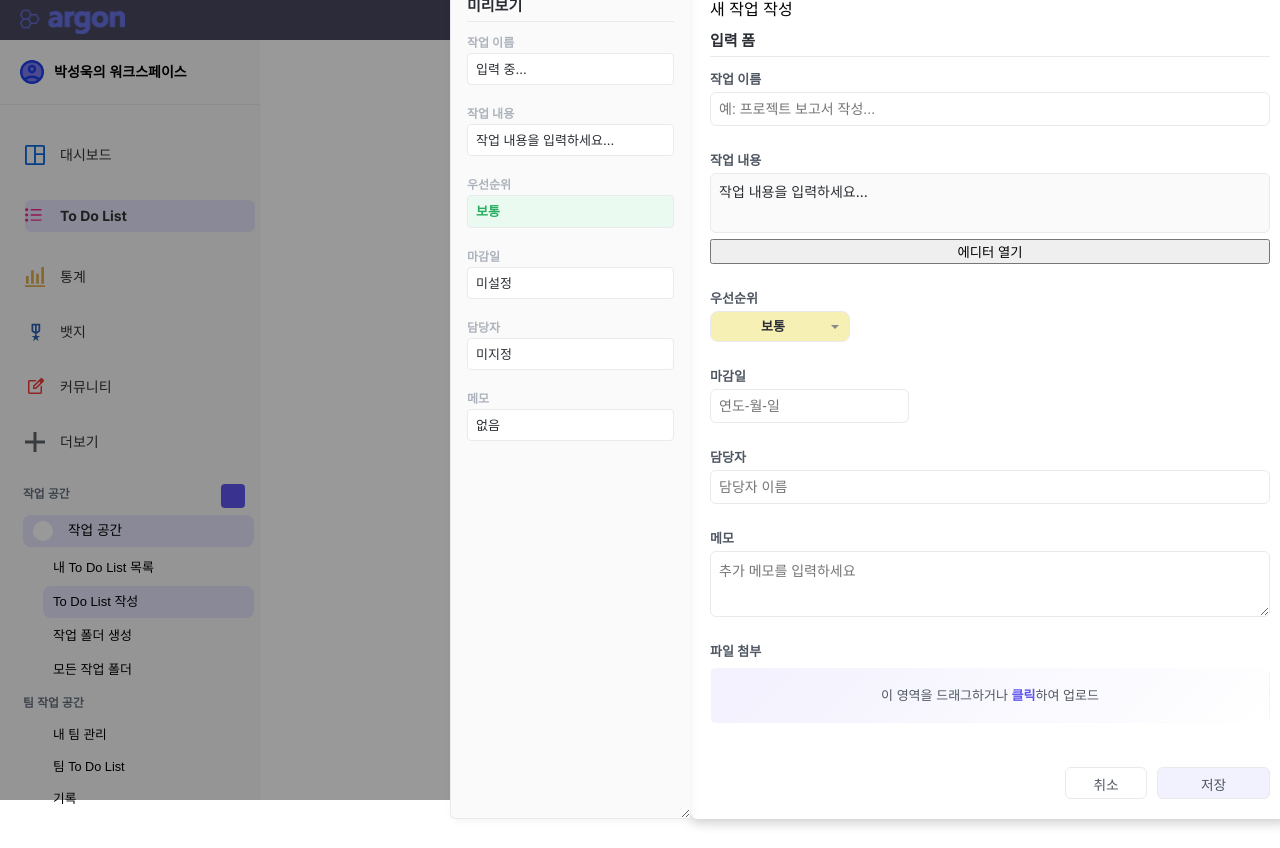
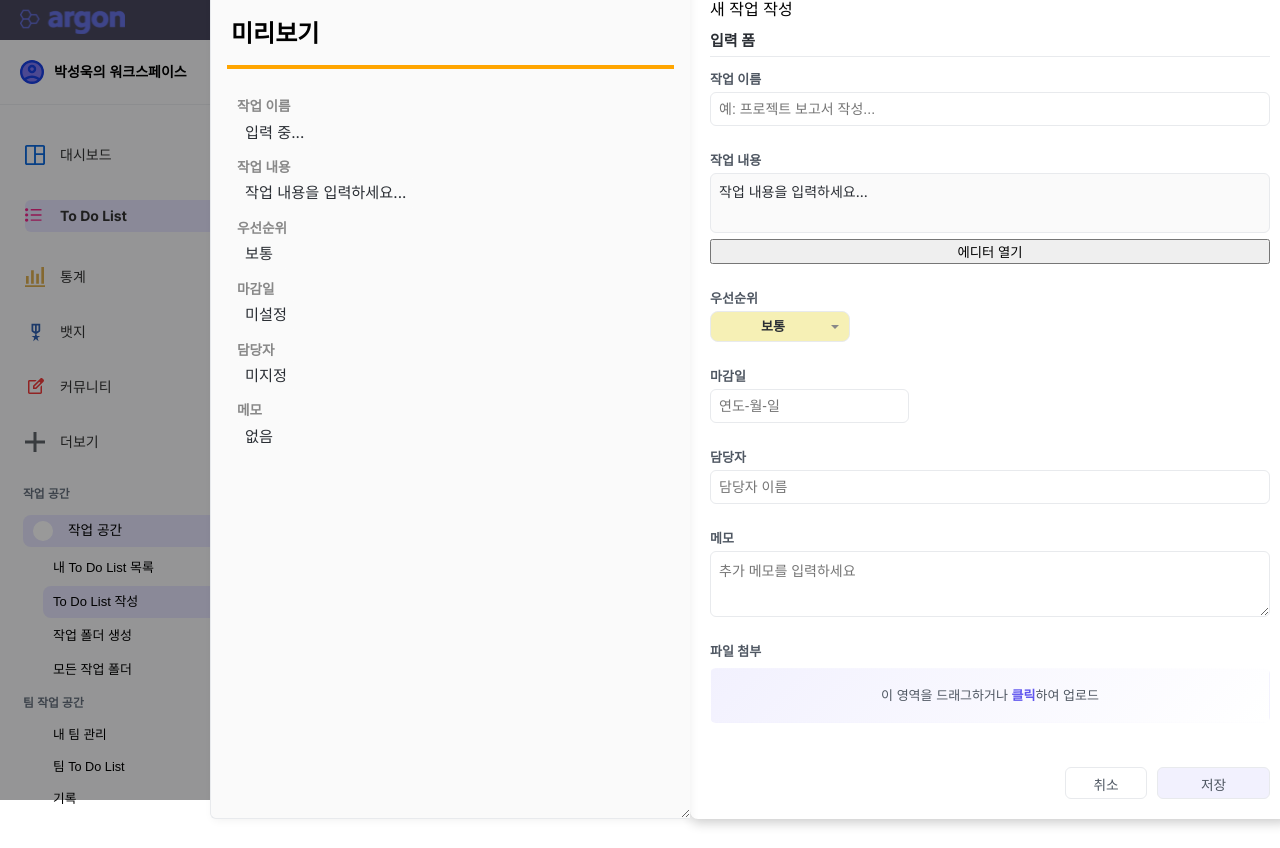
Before and after one commit to SungWookkk/FTT_frontend, a React (Create React App) app: page /todo/write in a window 1280 px wide. Built offline with nearby package versions, Linux system fonts and the light colour scheme.

Commit message:
3/9 feat: Preview 디자인 수정 Modal과 통일
- 수정 Modal 폼과 Task 생성시 미리보기 폼 통일
- CreateModal.js 형식 AllListView와 코드 동일

```diff
--- a/src/components/todolist/TodoCreateModal.js
+++ b/src/components/todolist/TodoCreateModal.js
@@ -1,4 +1,3 @@
-/* TodoCreateModal.jsx */
 import React, { useState } from "react";
 import ReactQuill from "react-quill";
 import "react-quill/dist/quill.snow.css";
@@ -6,8 +5,8 @@ import PriorityDropdown from "./PriorityDropdown";
 import DatePicker, { registerLocale } from "react-datepicker";
 import "react-datepicker/dist/react-datepicker.css";
 import ko from "date-fns/locale/ko";
-import "../todolist/css/TodoCreateModal.css"; // ← 이 CSS 파일에 최종 스타일을 넣는다고 가정
-import "../todolist/css/TodoDrawerWithPreview.css"; // ← 이 CSS 파일에 최종 스타일을 넣는다고 가정
+import "../todolist/css/TodoCreateModal.css";
+import "../todolist/css/TodoDrawerWithPreview.css";
 
 registerLocale("ko", ko);
 
@@ -47,6 +46,7 @@ const TodoCreateModal = ({ onClose }) => {
     // Quill Editor
     const [isEditorOpen, setIsEditorOpen] = useState(false);
     const [tempHTML, setTempHTML] = useState(content);
+
 
     // 파일 첨부
     const handleFileChange = (e) => {
@@ -108,58 +108,109 @@ const TodoCreateModal = ({ onClose }) => {
                 <h2>새 작업 작성</h2>
 
                 <div className="drawer-content-wrapper">
-                    {/* 왼쪽 미리보기 패널 (가로 리사이즈 가능) */}
                     <div className="preview-panel">
                         <h3>미리보기</h3>
+                        {/* 상단 헤더 (오렌지 라인) */}
+                        <div
+                            className="section-header3"
+                            style={{
+                                borderBottom: "4px solid #ffa500",
+                            }}
+                        >
+                        </div>
+                        {/* detail-items-container */}
+                        <div className="detail-items-container">
 
-                        <div className="preview-row">
-                            <label>작업 이름</label>
-                            <div className="preview-value">{taskName || "입력 중..."}</div>
+                            {/* 작업 이름 */}
+                            <div className="detail-row">
+                                <div className="detail-icon">
+                                    <i className="fas fa-file-alt" />
+                                </div>
+                                <div className="detail-text">
+                                    <span className="detail-label">작업 이름</span>
+                                    <span className="detail-value">{taskName || "입력 중..."}</span>
+                                </div>
                             </div>
 
-                        <div className="preview-row">
-                            <label>작업 내용</label>
-                            <div
-                                className="preview-value"
+                            {/* 작업 내용 */}
+                            <div className="detail-row">
+                                <div className="detail-icon">
+                                    <i className="fas fa-info-circle" />
+                                </div>
+                                <div className="detail-text">
+                                    <span className="detail-label">작업 내용</span>
+                                    <span
+                                        className="detail-value"
                                         dangerouslySetInnerHTML={{ __html: content }}
                                     />
                                 </div>
+                            </div>
 
-                        <div className="preview-row">
-                            <label>우선순위</label>
-                            <div className={`preview-value priority-${priority.toLowerCase()}`}>
+                            {/* 우선순위 */}
+                            <div className="detail-row">
+                                <div className="detail-icon">
+                                    <i className="fas fa-exclamation-circle" />
+                                </div>
+                                <div className="detail-text">
+                                    <span className="detail-label">우선순위</span>
+                                    <span className={`detail-value priority-${priority.toLowerCase()}`}>
           {priority}
+        </span>
                                 </div>
                             </div>
 
-                        <div className="preview-row">
-                            <label>마감일</label>
-                            <div className="preview-value">
+                            {/* 마감일 */}
+                            <div className="detail-row">
+                                <div className="detail-icon">
+                                    <i className="far fa-calendar-alt" />
+                                </div>
+                                <div className="detail-text">
+                                    <span className="detail-label">마감일</span>
+                                    <span className="detail-value">
           {dueDate ? new Date(dueDate).toLocaleDateString() : "미설정"}
+        </span>
                                 </div>
                             </div>
 
-                        <div className="preview-row">
-                            <label>담당자</label>
-                            <div className="preview-value">{assignee || "미지정"}</div>
+                            {/* 담당자 */}
+                            <div className="detail-row">
+                                <div className="detail-icon">
+                                    <i className="fas fa-user" />
+                                </div>
+                                <div className="detail-text">
+                                    <span className="detail-label">담당자</span>
+                                    <span className="detail-value">{assignee || "미지정"}</span>
+                                </div>
                             </div>
 
-                        <div className="preview-row">
-                            <label>메모</label>
-                            <div className="preview-value">{memo || "없음"}</div>
+                            {/* 메모 */}
+                            <div className="detail-row">
+                                <div className="detail-icon">
+                                    <i className="far fa-sticky-note" />
+                                </div>
+                                <div className="detail-text">
+                                    <span className="detail-label">메모</span>
+                                    <span className="detail-value">{memo || "없음"}</span>
+                                </div>
                             </div>
 
-                        {/* 첨부파일 미리보기 */}
+                            {/* 첨부파일 */}
                             {uploadedFiles.length > 0 && (
-                            <div className="preview-row">
-                                <label>첨부파일</label>
-                                <div className="preview-value">
+                                <div className="detail-row">
+                                    <div className="detail-icon">
+                                        <i className="fas fa-paperclip" />
+                                    </div>
+                                    <div className="detail-text">
+                                        <span className="detail-label">첨부파일</span>
+                                        <span className="detail-value">
             {uploadedFiles.map((file, idx) => (
                 <div key={idx}>{file.name}</div>
             ))}
+          </span>
                                     </div>
                                 </div>
                             )}
+                        </div>
                     </div>
 
                     {/* 오른쪽 입력 폼 패널 */}
--- a/src/components/todolist/css/TodoCreateModal.css
+++ b/src/components/todolist/css/TodoCreateModal.css
@@ -45,7 +45,6 @@
     gap: 20px;
 }
 
-/* ───── 왼쪽 미리보기 패널 (가로 리사이즈 가능) ───── */
 .preview-panel {
     background-color: #ffffff;
     border: 1px solid #e8eaed;
@@ -56,24 +55,21 @@
     flex-direction: column;
     gap: 15px;
     box-shadow: 0 2px 6px rgba(0,0,0,0.04);
-
-    /* 가로 리사이즈 속성들 */
-    flex: none;              /* flex-item 자동 확장 X */
-    width: 240px;            /* 초기 너비 */
-    resize: horizontal;      /* 수평 리사이즈 허용 */
-    overflow: auto;          /* 리사이즈 시 내부 스크롤 */
-    min-width: 160px;        /* 최소 너비 */
-    max-width: 600px;        /* 최대 너비 */
+    flex: none;
+    width: 480px;
+    resize: horizontal;
+    overflow: auto;
+    min-width: 160px;
+    max-width: 600px;
 }
 
 .preview-panel h3 {
-    margin: 0;
-    font-size: 15px;
-    font-weight: 700;
-    color: #2a2e34;
-    border-bottom: 1px solid #e8eaed;
-    padding-bottom: 8px;
+    font-size: 1.5rem;
+    padding: 4px 4px 4px 4px;
+    font-weight: bold;
+    margin-top: 20px;
 }
+
 
 .preview-row {
     display: flex;
@@ -99,7 +95,6 @@
     color: #2a2e34;
 }
 
-/* 우선순위 색상 예시 */
 .preview-value.priority-높음,
 .preview-value.priority-high {
     background-color: #fdecea;
--- a/src/components/todolist/css/TodoDrawerWithPreview.css
+++ b/src/components/todolist/css/TodoDrawerWithPreview.css
@@ -1,4 +1,3 @@
-/* ===== (예시) 컨테이너 ===== */
 .drawer-container {
     position: relative;
     left: 200px;
@@ -11,14 +10,11 @@
 
 /* 폼 (오른쪽) */
 .form-panel {
-    /* 일반 flow. 여기에 position:absolute 안 씀 */
 }
 
 /* ===== 미리보기+드로어 묶음 ===== */
 .preview-drawer-wrapper {
-    /* preview + detailDrawer를 함께 감쌈 */
     position: relative;
-    /* 너비 등은 필요 시 조정 */
 }
 
 /* 왼쪽 프리뷰 패널 (절대 배치, right:100%) */
@@ -27,18 +23,12 @@
     top: 0;
     bottom: 0;
     right: 100%;
-    /* → 부모의 왼쪽 경계와 맞닿도록 (width 만큼 왼쪽으로 확장) */
     background-color: #fafafa;
     border: 1px solid #e8eaed;
-    border-right: none; /* 오른쪽 경계는 detail-drawer가 있음 */
+    border-right: none;
     border-radius: 6px 0 0 6px;
-    overflow: auto;
-
-    /* width는 JS에서 style={{width: previewWidth}}로 제어 */
     min-width: 160px;
     max-width: 600px;
-
-    /* 간단한 그림자 */
     box-shadow: 2px 2px 8px rgba(0,0,0,0.05);
     padding: 16px;
     box-sizing: border-box;
@@ -57,7 +47,7 @@
     position: absolute;
     top: 0;
     bottom: 0;
-    left: -4px; /* 패널의 왼쪽 끝, or right:0; 취향대로 */
+    left: -4px;
     width: 6px;
     cursor: col-resize;
     background: transparent;
@@ -78,21 +68,18 @@
 
 /* ===== 오른쪽 detail drawer ===== */
 .detail-drawer {
-    /* parent: preview-drawer-wrapper가 relative */
-    margin-left: 0; /* 안 움직이도록 */
+    margin-left: 0;
     background: #fff;
     border: 1px solid #ddd;
     border-radius: 0 6px 6px 0;
     padding: 16px;
     box-sizing: border-box;
-    /* 왼쪽에 프리뷰가 절대 배치되어도, 이건 일반 flow로 자기 위치 */
-    margin-left: 100px; /* 필요 시 조정 */
+    margin-left: 100px;
 }
 .drawer-header {
     margin-bottom: 10px;
 }
 .drawer-body {
-    /* scroll etc */
 }
 
 /* 모달 버튼들 */
@@ -103,10 +90,7 @@
     gap: 8px;
 }
 
-/* Quill 모달 (생략) */
 .editor-modal-overlay {
-    /* ... */
 }
 .editor-modal {
-    /* ... */
 }
--- a/src/components/todolist/css/TodoListAllListView.css
+++ b/src/components/todolist/css/TodoListAllListView.css
@@ -121,7 +121,7 @@
     box-shadow: 0 4px 12px rgba(0,0,0,0.15);
     position: relative;
     left: 90px;
-    top: 275px;
+    top: 150px;
     animation: fadeIn 0.4s ease-in-out forwards;
 }
 
```
Also changed, not shown: src/components/todolist/TodoDrawerWithPreview.js (+118 -36 lines). Lines whose indentation alone changed are shown as unchanged.
